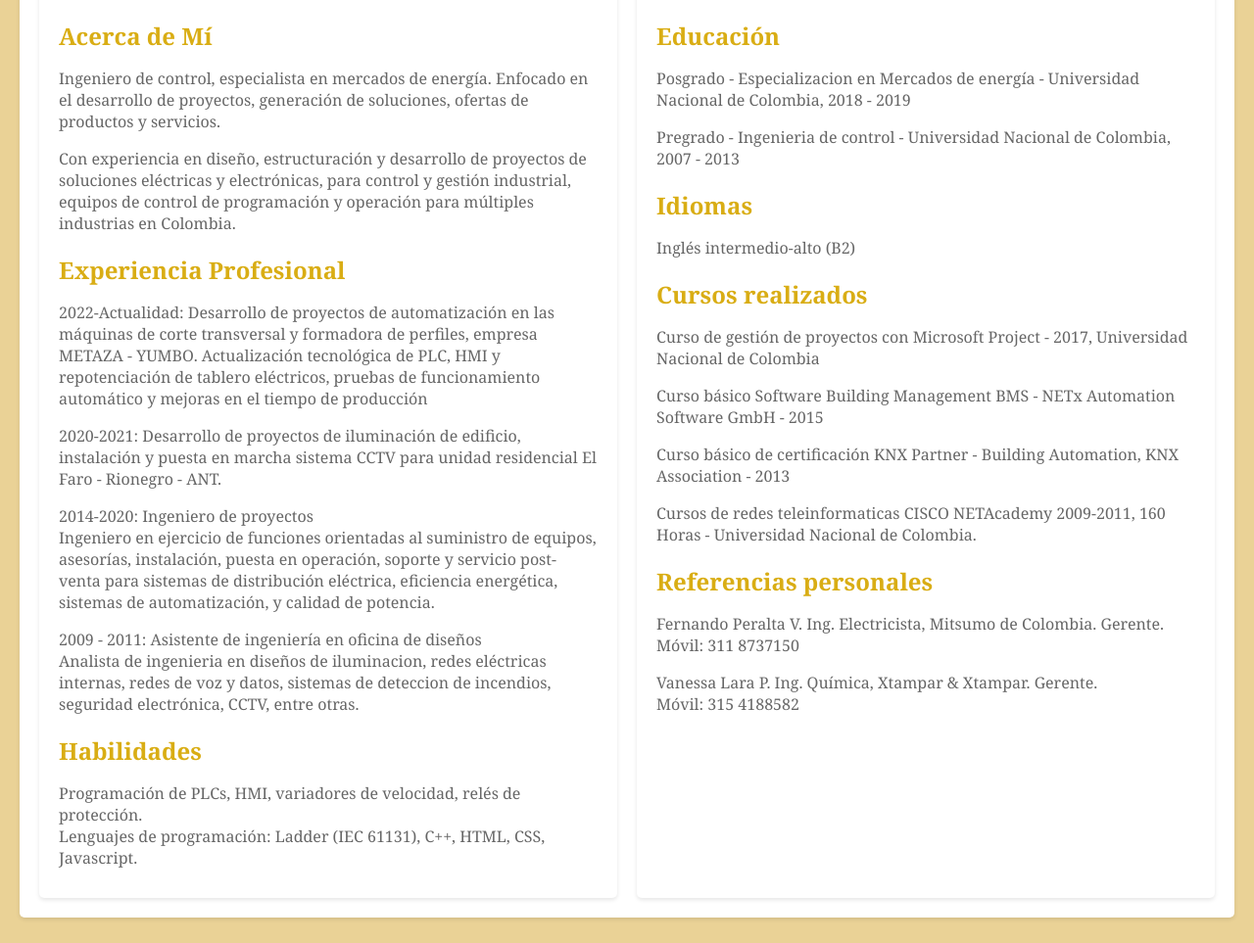
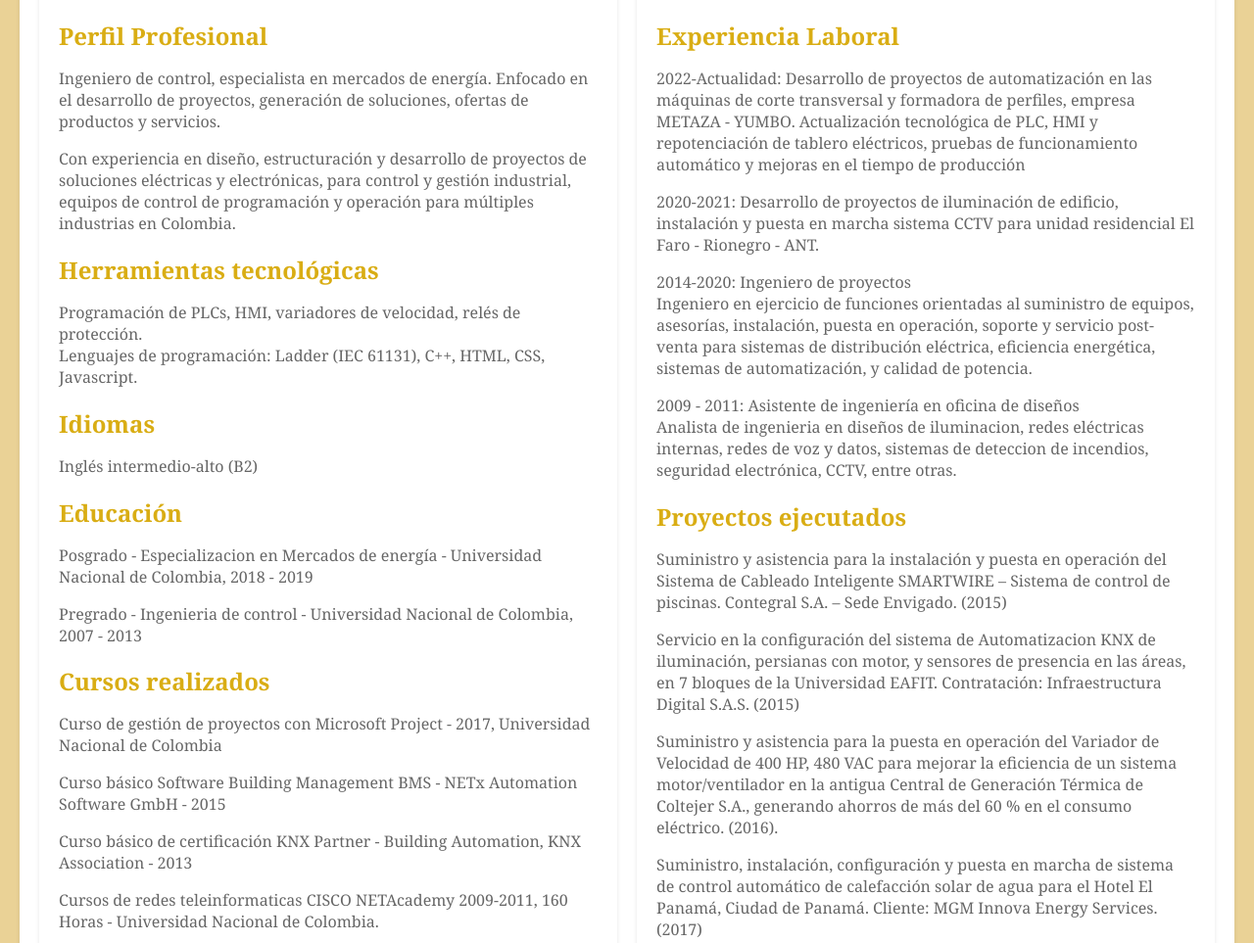
Before and after one commit to jaimebq89/pagina-hv, a plain HTML site: page HojaVida.html in a window 1280 px wide. Shown: the part 340-1303 px from the top of the page at 98% size. Drawn offline with Linux system fonts and the light colour scheme.

Commit message:
Update HojaVida.html

```diff
--- a/HojaVida.html
+++ b/HojaVida.html
@@ -18,33 +18,42 @@
 <div class="section two-columns" id="two-columns">
 
   	<div class="column">
-	<h2>Acerca de Mí</h2>
+	<h2>Perfil Profesional</h2>
     	<p>Ingeniero de control, especialista en mercados de energía. Enfocado en el desarrollo de proyectos, generación de soluciones, ofertas de productos y servicios.</p>
 		<p>Con experiencia en diseño, estructuración y desarrollo de proyectos de soluciones eléctricas y electrónicas, para control y gestión industrial, equipos de control de programación y operación para múltiples industrias en Colombia.</p>
 
-	<h2>Experiencia Profesional</h2>
+	<h2>Herramientas tecnológicas</h2>
+    <p>Programación de PLCs, HMI, variadores de velocidad, relés de protección. <br> Lenguajes de programación: Ladder (IEC 61131), C++, HTML, CSS, Javascript.</p>
+
+
+	<h2>Idiomas</h2>
+	<p>Inglés intermedio-alto (B2)</p>
+
+	<h2>Educación</h2>
+   	<p> Posgrado - Especializacion en Mercados de energía - Universidad Nacional de Colombia, 2018 - 2019</p>
+	<p>Pregrado - Ingenieria de control - Universidad Nacional de Colombia, 2007 - 2013</p>
+
+	<h2>Cursos realizados</h2>
+    <p>Curso de gestión de proyectos con Microsoft Project - 2017, Universidad Nacional de Colombia</p>
+	<p>Curso básico Software Building Management BMS - NETx Automation Software GmbH - 2015</p>
+	<p>Curso básico de certificación KNX Partner - Building Automation, KNX Association - 2013</p>
+	<p>Cursos de redes teleinformaticas CISCO NETAcademy 2009-2011, 160 Horas - Universidad Nacional de Colombia.</p>
+	</div>
+  	<div class="column">
+
+
+	<h2>Experiencia Laboral</h2>
 	<p>2022-Actualidad: Desarrollo de proyectos de automatización en las máquinas de corte transversal y formadora de perfiles, empresa METAZA - YUMBO. Actualización tecnológica de PLC, HMI y repotenciación de tablero eléctricos, pruebas de funcionamiento automático y mejoras en el tiempo de producción</p>
 	<p>2020-2021: Desarrollo de proyectos de iluminación de edificio, instalación y puesta en marcha sistema CCTV para unidad residencial El Faro - Rionegro - ANT.</p>
     <p>2014-2020: Ingeniero de proyectos <br> Ingeniero en ejercicio de funciones orientadas al suministro de equipos, asesorías, instalación, puesta en operación, soporte y servicio post-venta para sistemas de distribución eléctrica, eficiencia energética, sistemas de automatización, y calidad de potencia.</p>
 
 	<p>2009 - 2011: Asistente de ingeniería en oficina de diseños<br> Analista de ingenieria en diseños de iluminacion, redes eléctricas internas, redes de voz y datos, sistemas de deteccion de incendios, seguridad electrónica, CCTV, entre otras. </p>
 
-
-	<h2>Habilidades</h2>
-    <p>Programación de PLCs, HMI, variadores de velocidad, relés de protección. <br> Lenguajes de programación: Ladder (IEC 61131), C++, HTML, CSS, Javascript.</p>
-	</div>
-  	<div class="column">
-	<h2>Educación</h2>
-   	<p> Posgrado - Especializacion en Mercados de energía - Universidad Nacional de Colombia, 2018 - 2019</p>
-	<p>Pregrado - Ingenieria de control - Universidad Nacional de Colombia, 2007 - 2013</p>
-
-	<h2>Idiomas</h2>
-	  	<p>Inglés intermedio-alto (B2)</p>
-	   <h2>Cursos realizados</h2>
-    <p>Curso de gestión de proyectos con Microsoft Project - 2017, Universidad Nacional de Colombia</p>
-	<p>Curso básico Software Building Management BMS - NETx Automation Software GmbH - 2015</p>
-	<p>Curso básico de certificación KNX Partner - Building Automation, KNX Association - 2013</p>
-	<p>Cursos de redes teleinformaticas CISCO NETAcademy 2009-2011, 160 Horas - Universidad Nacional de Colombia.</p>
+	<h2>Proyectos ejecutados</h2>
+		<p> Suministro y asistencia para la instalación y puesta en operación del Sistema de Cableado Inteligente SMARTWIRE – Sistema de control de piscinas. Contegral S.A. – Sede Envigado. (2015)
+		<p>Servicio en la configuración del sistema de Automatizacion KNX de iluminación, persianas con motor, y sensores de presencia en las áreas, en 7 bloques de la Universidad EAFIT. Contratación: Infraestructura Digital S.A.S. (2015)</p>
+		<p>Suministro y asistencia para la puesta en operación del Variador de Velocidad de 400 HP, 480 VAC para mejorar la eficiencia de un sistema motor/ventilador en la antigua Central de Generación Térmica de Coltejer S.A., generando ahorros de más del 60 % en el consumo eléctrico. (2016).</p>
+		<p>Suministro, instalación, configuración y puesta en marcha de sistema de control automático de calefacción solar de agua para el Hotel El Panamá, Ciudad de Panamá. Cliente: MGM Innova Energy Services. (2017)</p>
 
 	<h2>Referencias personales</h2>
     <p>Fernando Peralta V. Ing. Electricista, Mitsumo de Colombia. Gerente. <br> Móvil: 311 8737150</p>
```
